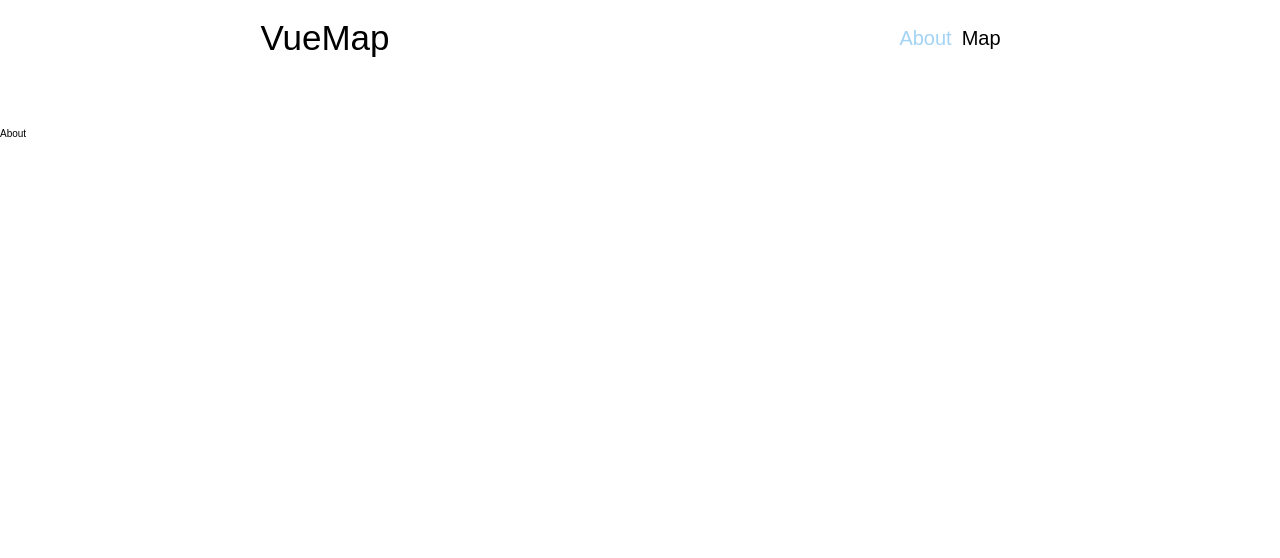
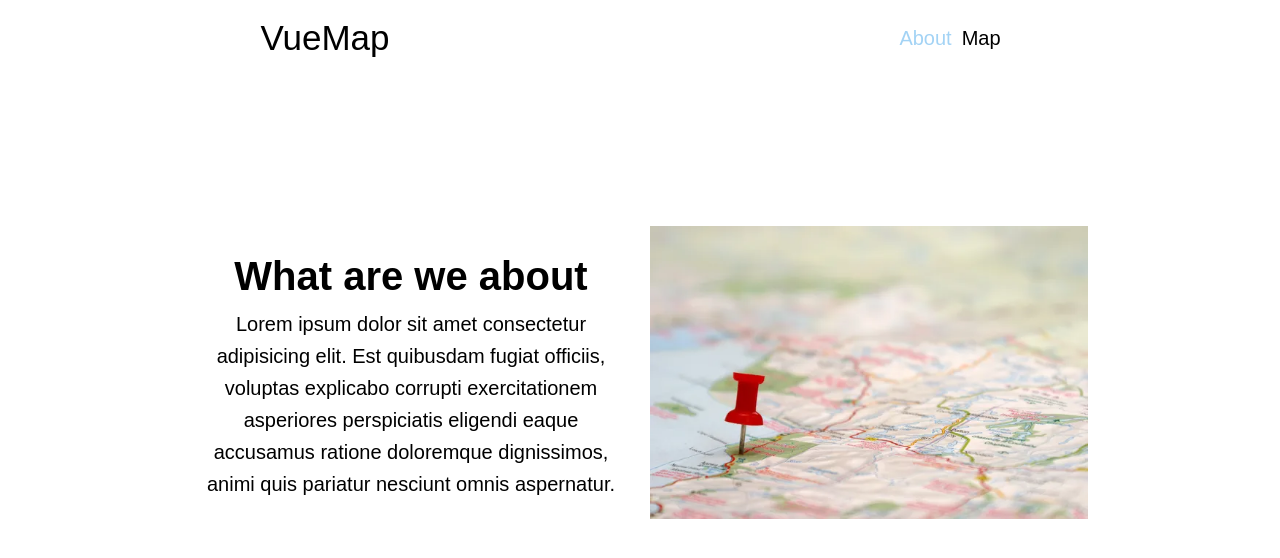
Before and after one commit to NojusM/Map-using-Vue, a Vue app: page / in a window 1280 px wide. Shown: the top 558 px of the page. Built offline with nearby package versions, Linux system fonts and the light colour scheme.

Commit message:
ADD DATA AND CSS TO ABOUT

```diff
--- a/src/views/About.vue
+++ b/src/views/About.vue
@@ -1,3 +1,48 @@
 <template>
-  <div>About</div>
+  <div class="wrapper">
+    <div class="about">
+      <div class="about-text">
+        <h1>What are we about</h1>
+        <p>
+          Lorem ipsum dolor sit amet consectetur adipisicing elit. Est quibusdam fugiat officiis,
+          voluptas explicabo corrupti exercitationem asperiores perspiciatis eligendi eaque
+          accusamus ratione doloremque dignissimos, animi quis pariatur nesciunt omnis aspernatur.
+        </p>
+      </div>
+      <img src="../assets/map.jpg" alt="about" />
+    </div>
+  </div>
 </template>
+
+<style scoped>
+.wrapper {
+  display: flex;
+  flex-direction: column;
+  align-items: center;
+  justify-content: center;
+  font-size: 2rem;
+}
+
+/* Use grid to avoid media queries */
+.about {
+  display: grid;
+  grid-template-columns: repeat(auto-fit, minmax(400px, 1fr));
+  gap: 2rem;
+  width: 70%;
+  max-width: 100%;
+  padding-top: 10rem;
+  overflow: hidden;
+  text-align: center;
+  align-items: center;
+}
+.about-text h1 {
+  font-size: 4rem;
+  font-weight: 600;
+}
+
+.about img {
+  width: 100%;
+  height: auto;
+  object-fit: cover;
+}
+</style>
```
